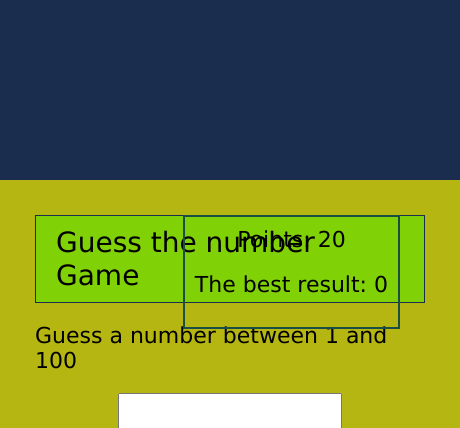
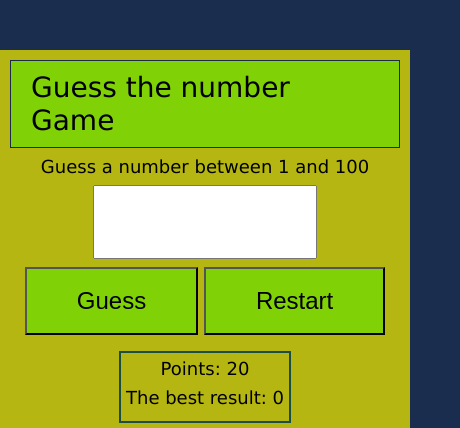
Before and after one commit to MasliyD/guess-the-number, a plain HTML site: page index.html in a window 390 px wide. Shown: the top 428 px of the page, 460 px wide, since content can reach past the window. Drawn offline with Linux system fonts and the light colour scheme.

Commit message:
finished + response

```diff
--- a/index.html
+++ b/index.html
@@ -10,10 +10,7 @@
 <body>
 
     <div class="container">
-        <div class="score">
-            <div>Points: <span id="points">20</span></div>
-            <div>The best result: <span id="best">0</span></div>
-        </div>
+
         <div class="guess-title">Guess the number Game</div>
 
         <div>Guess a number between 1 and 100</div>
@@ -22,8 +19,13 @@
             <button class="guess-btn" id="guess-btn">Guess</button>
             <button class="guess-btn" id="restart-btn">Restart</button>
         </div>
+        <div class="guess-message" id="guess-message"></div>
+        <div class="score">
+            <div>Points: <span id="points">20</span></div>
+            <div>The best result: <span id="best">0</span></div>
+        </div>
         <div class="guess-number" id="guess-number-box">???</div>
-        <div class="guess-message" id="guess-message"></div>
+
 
     </div>
 
--- a/style.css
+++ b/style.css
@@ -12,8 +12,8 @@ body {
 .container {
     max-width: 1024px;
     width: 100%;
-    margin: 180px auto;
-    padding: 35px;
+    margin: 110px auto;
+    padding: 30px;
     background: #b6b612;
     position: relative;
 }
@@ -75,3 +75,26 @@ body {
     padding: 10px;
     border: 2px solid #1a4e44;
 }
+
+@media (max-width: 970px) {
+    body {
+        font-size: 18px;
+    }
+
+    .container {
+        margin: 50px auto;
+        padding: 10px;
+    }
+
+    .container * {
+        margin: 0 auto 8px;
+    }
+
+    .score {
+        position: relative;
+        display: block;
+        top: 0;
+        right: 0;
+        padding: 5px;
+    }
+}
```
